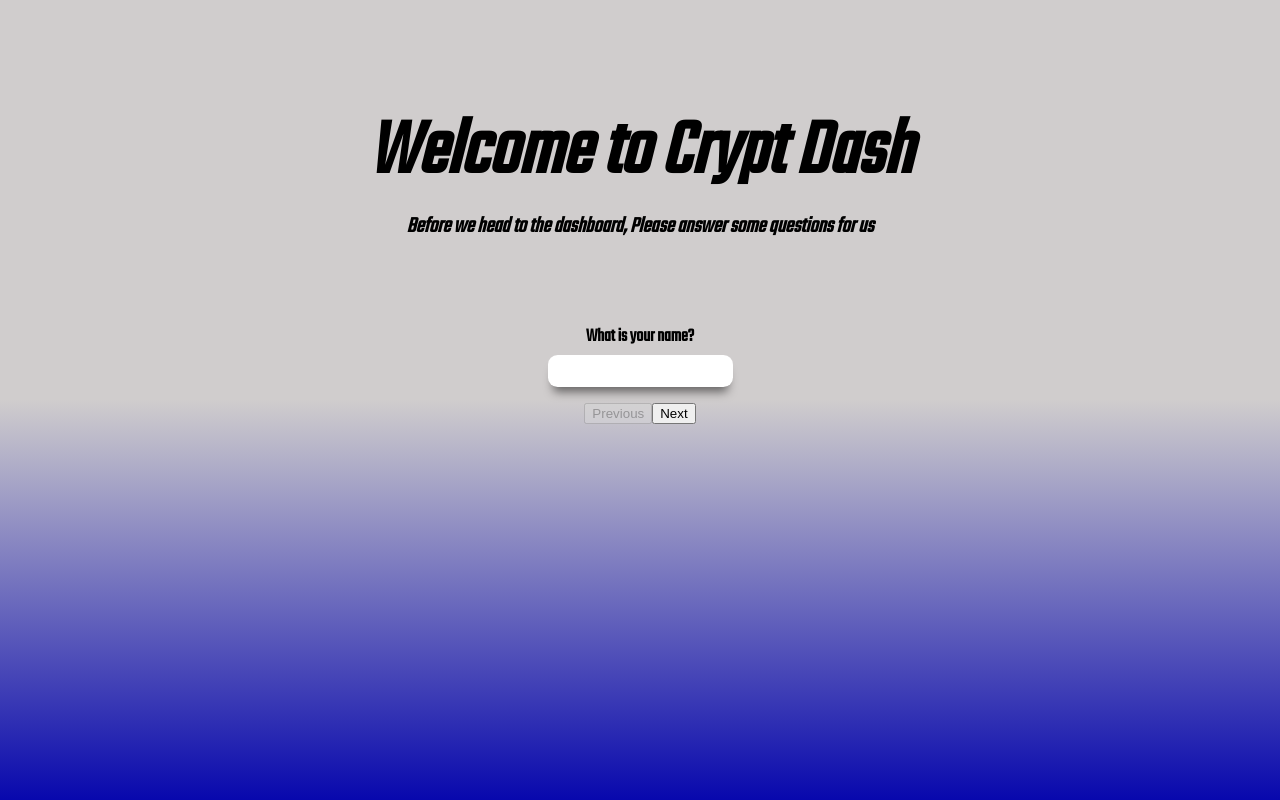
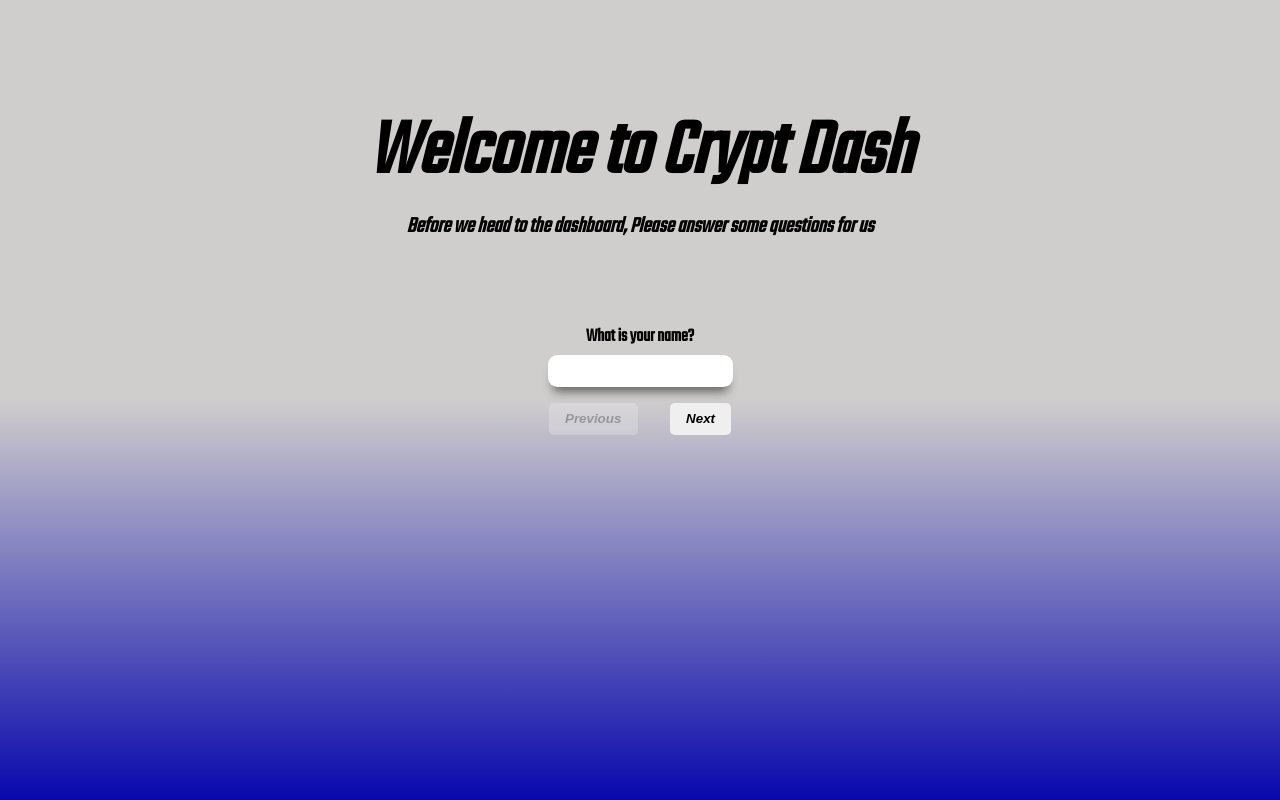
Before and after one commit to victorobiora/crypt-dash, a React (Create React App) app: page / in a window 1280 px wide. Built offline with nearby package versions, Linux system fonts and the light colour scheme.

Commit message:
button logic on Login added

```diff
--- a/src/components/Login/LoginComponent.jsx
+++ b/src/components/Login/LoginComponent.jsx
@@ -4,39 +4,71 @@ import { useState } from "react";
 
 const LoginComponent = (props) => {
   const [caseNumber, setCaseNumber] = useState(0);
-  const [FormData, setFormData] = useState({})
+  const [isFormComplete, setIsFormComplete] = useState(false);
+  const [FormData, setFormData] = useState({});
 
   const increaseCaseNumber = (event) => {
     event.preventDefault();
 
+    console.log(caseNumber);
+
+    if (caseNumber === 4) {
+      setIsFormComplete(true);
+    } else if (caseNumber < 4) {
+      setIsFormComplete(false);
+    }
     setCaseNumber((prevState) => {
       return prevState + 1;
     });
   };
 
-  const decreaseCaseNumber = event => {
-    event.preventDefault()
+  const decreaseCaseNumber = (event) => {
+    event.preventDefault();
 
-
+    setIsFormComplete(false);
     setCaseNumber((prevState) => {
       return prevState - 1;
     });
-
-  }
+  };
 
   const returnFormHandler = (event) => {
     switch (caseNumber) {
       case 0:
-        return <QuestionsComponents.GetName FormData={FormData} setFormData = {setFormData}/>;
+        return (
+          <QuestionsComponents.GetName
+            FormData={FormData}
+            setFormData={setFormData}
+          />
+        );
       case 1:
-        return <QuestionsComponents.GetFavCoins FormData={FormData} setFormData = {setFormData}/>;
+        return (
+          <QuestionsComponents.GetFavCoins
+            FormData={FormData}
+            setFormData={setFormData}
+          />
+        );
 
       case 2:
-        return <QuestionsComponents.GetIncome FormData={FormData} setFormData = {setFormData}/>;
+        return (
+          <QuestionsComponents.GetIncome
+            FormData={FormData}
+            setFormData={setFormData}
+          />
+        );
       case 3:
-        return <QuestionsComponents.GetIncomeGoals FormData={FormData} setFormData = {setFormData}/>;
+        return (
+          <QuestionsComponents.GetIncomeGoals
+            FormData={FormData}
+            setFormData={setFormData}
+          />
+        );
       case 4:
-        return <QuestionsComponents.GetExpenseGoals FormData={FormData} setFormData = {setFormData}/>;
+        return (
+          <QuestionsComponents.GetExpenseGoals
+            FormData={FormData}
+            setFormData={setFormData}
+          />
+        );
       default:
         return;
     }
@@ -54,8 +86,15 @@ const LoginComponent = (props) => {
       </div>
       <form>
         {returnFormHandler()}
-        <button onClick={decreaseCaseNumber} disabled= {caseNumber === 0 ? true : false}>Previous</button>
-        <button onClick={increaseCaseNumber}>Next</button>
+        <button
+          onClick={decreaseCaseNumber}
+          disabled={caseNumber === 0 ? true : false}
+        >
+          <h4> Previous</h4>
+        </button>
+        <button onClick={increaseCaseNumber}>
+          <h4>{isFormComplete ? "Go to DashBoard!" : "Next"}</h4>
+        </button>
       </form>
     </section>
   );
--- a/src/components/Login/LoginComponent.module.css
+++ b/src/components/Login/LoginComponent.module.css
@@ -5,6 +5,17 @@ padding-top: 6rem;
 background: linear-gradient(to bottom,  rgb(208, 205, 205) 50%, rgb(8, 8, 173));
 
 }
+
+.logInContainer button {
+    margin: 0 1rem;
+    height: 2rem;
+    padding: 0 0.9rem;
+    border-radius: 0.3rem;
+    border-color: transparent;
+    cursor: pointer;
+    font-style: italic;
+}
+
 
 .introText {
     margin-bottom: 2rem;
--- a/src/components/Login/QuestionsComponent.jsx
+++ b/src/components/Login/QuestionsComponent.jsx
@@ -102,14 +102,19 @@ export const GetIncome = (props) => {
   return (
     <div className={classes.getContainer}>
       <h3>How much did you make this month?</h3>
-      <input type="number" name="income" required onChange={event => {
-        props.setFormData(prevState => {
-          return {
-            ...prevState,
-            monthlyIncome: event.target.value
-          }
-        })
-      }}/>
+      <input
+        type="number"
+        name="income"
+        required
+        onChange={(event) => {
+          props.setFormData((prevState) => {
+            return {
+              ...prevState,
+              monthlyIncome: event.target.value,
+            };
+          });
+        }}
+      />
     </div>
   );
 };
@@ -118,7 +123,19 @@ export const GetIncomeGoals = (props) => {
   return (
     <div className={classes.getContainer}>
       <h3>How much do you wish to make per month?</h3>
-      <input type="number" name="income" required />
+      <input
+        type="number"
+        name="income"
+        required
+        onChange={(event) => {
+          props.setFormData((prevState) => {
+            return {
+              ...prevState,
+              incomeTarget: event.target.value,
+            };
+          });
+        }}
+      />
     </div>
   );
 };
@@ -127,7 +144,19 @@ export const GetExpenseGoals = (props) => {
   return (
     <div className={classes.getContainer}>
       <h3>Lastly, How much do you intend to spend this month?</h3>
-      <input type="number" name="income" required />
+      <input
+        type="number"
+        name="income"
+        required
+        onChange={(event) => {
+          props.setFormData((prevState) => {
+            return {
+              ...prevState,
+              expenseTarget: event.target.value,
+            };
+          });
+        }}
+      />
     </div>
   );
 };
--- a/src/components/Login/QuestionsComponent.module.css
+++ b/src/components/Login/QuestionsComponent.module.css
@@ -6,3 +6,13 @@
     box-shadow: 0px 10px 10px -5px rgba(0, 0, 0, 0.5);
     outline-color: transparent;
 }
+
+.getFavCoins label{
+    margin: 0 0.5rem;
+
+}
+ .getFavCoins input {
+    margin-right: 0.25rem;
+    position: relative;
+    top: 0.1rem;
+}
```
